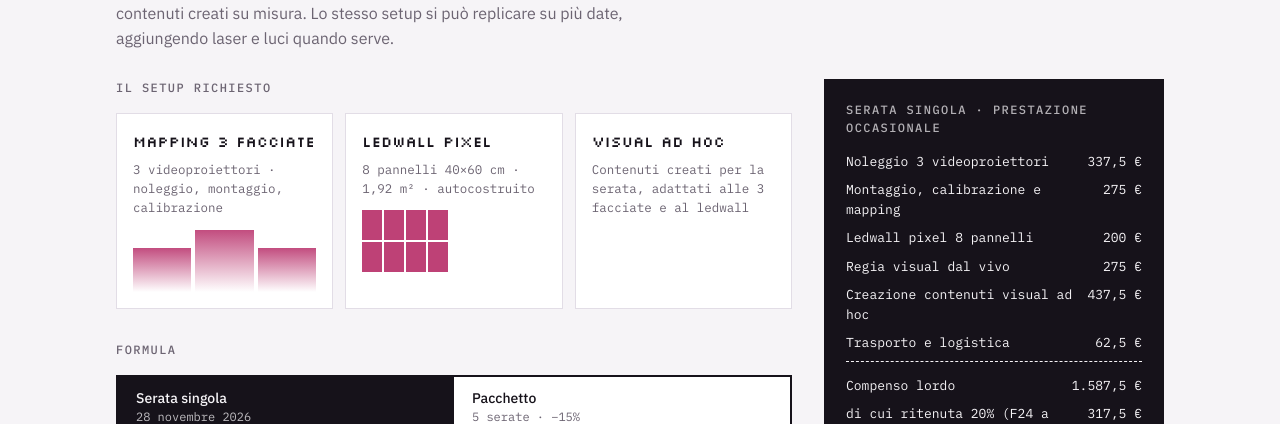
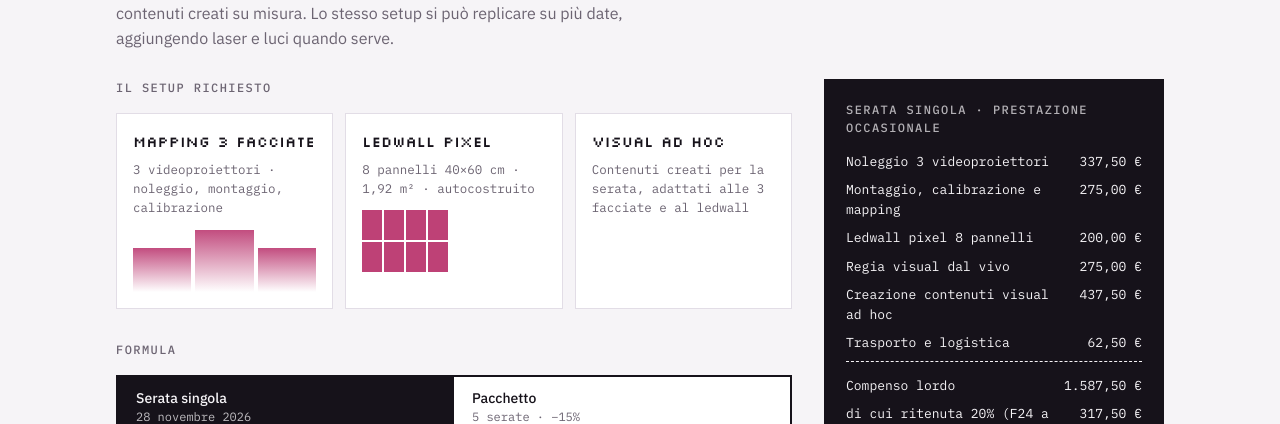
Before and after one commit to zenfortv/preventivo-projektx, a plain HTML site: page index.html in a window 1280 px wide. Shown: the part 388-812 px from the top of the page. Drawn offline with Linux system fonts and the light colour scheme.

Commit message:
Formato importi

```diff
--- a/index.html
+++ b/index.html
@@ -240,7 +240,7 @@ const CONFIG = {
 /* ======================================================================================== */
 
 const $ = (s) => document.querySelector(s);
-const eur = (n) => n.toLocaleString("it-IT", { style: "currency", currency: "EUR", minimumFractionDigits: 0, maximumFractionDigits: 2 });
+const eur = (n) => n.toLocaleString("it-IT", { style: "currency", currency: "EUR", minimumFractionDigits: 2, maximumFractionDigits: 2, useGrouping: "always" });
 const fmtDate = (d) => d.toLocaleDateString("it-IT", { day: "numeric", month: "long", year: "numeric" });
 
 const state = { pack: false, doc: "occ", on: {} };
```
